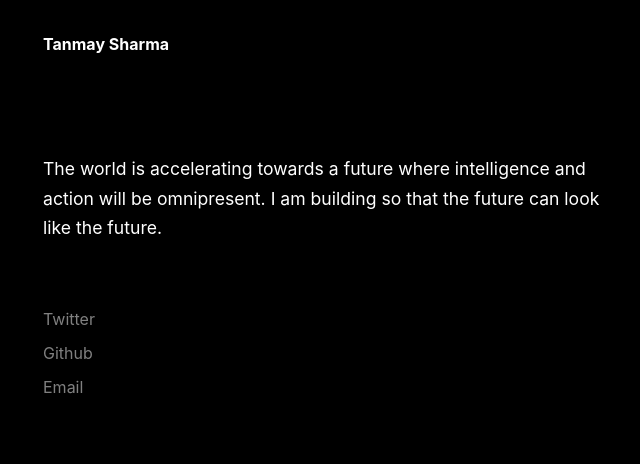
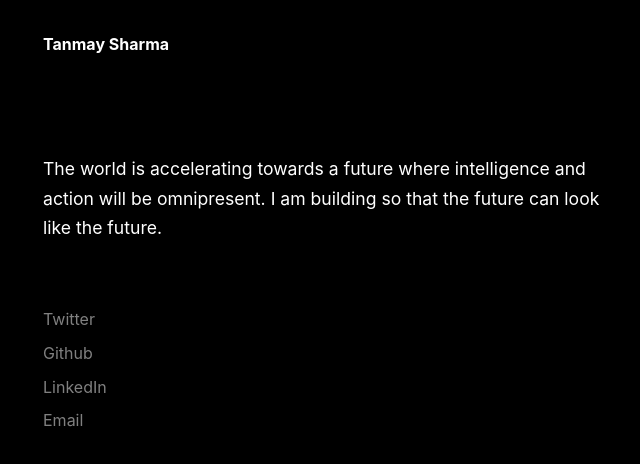
Before and after one commit to tanmay-a-sharma/portfolio, a plain HTML site: page index.html in a window 1280 px wide. Shown: the whole page, without its empty margins (304-944 px from the left). Drawn offline with Linux system fonts and the light colour scheme.

Commit message:
add linkedin

```diff
--- a/index.html
+++ b/index.html
@@ -4,6 +4,7 @@
     <meta charset="UTF-8" />
     <meta name="viewport" content="width=device-width, initial-scale=1.0" />
     <link rel="stylesheet" href="styles.css" />
+    <!-- <link rel="icon" href="favicon.ico" /> -->
   </head>
   <body>
     <header class="header">
@@ -30,7 +31,7 @@
           <a href="https://github.com/tanmay-a-sharma" class="footer-link"
             >Github</a
           >
-          <!-- <a href="https://www.linkedin.com/in/tanmayxsharma/" class="footer-link">LinkedIn</a> -->
+          <a href="https://www.linkedin.com/in/tanmayxsharma/" class="footer-link">LinkedIn</a>
           <a href="mailto:sharma.a.tanmay@gmail.com" class="footer-link"
             >Email</a
           >
```
